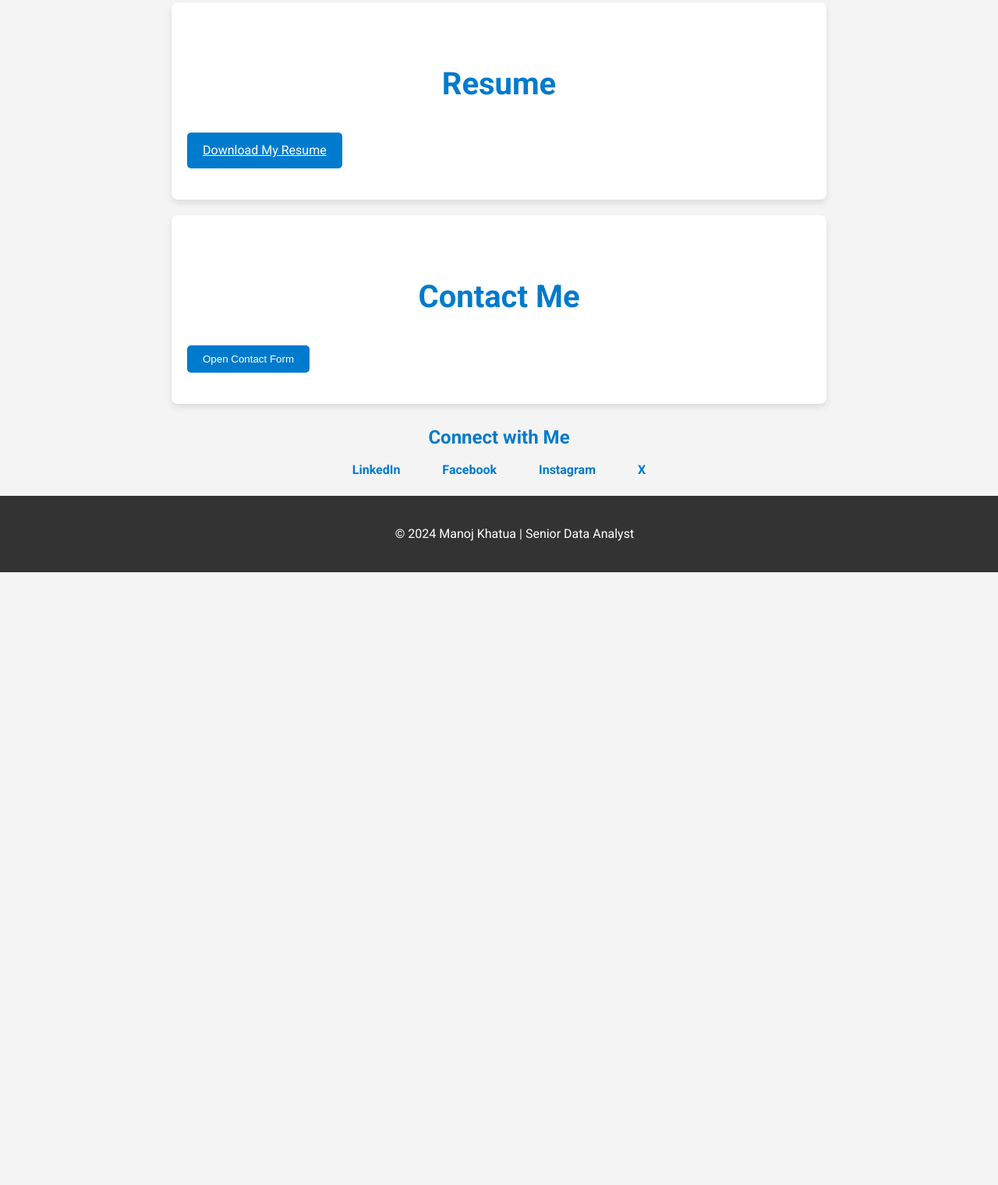
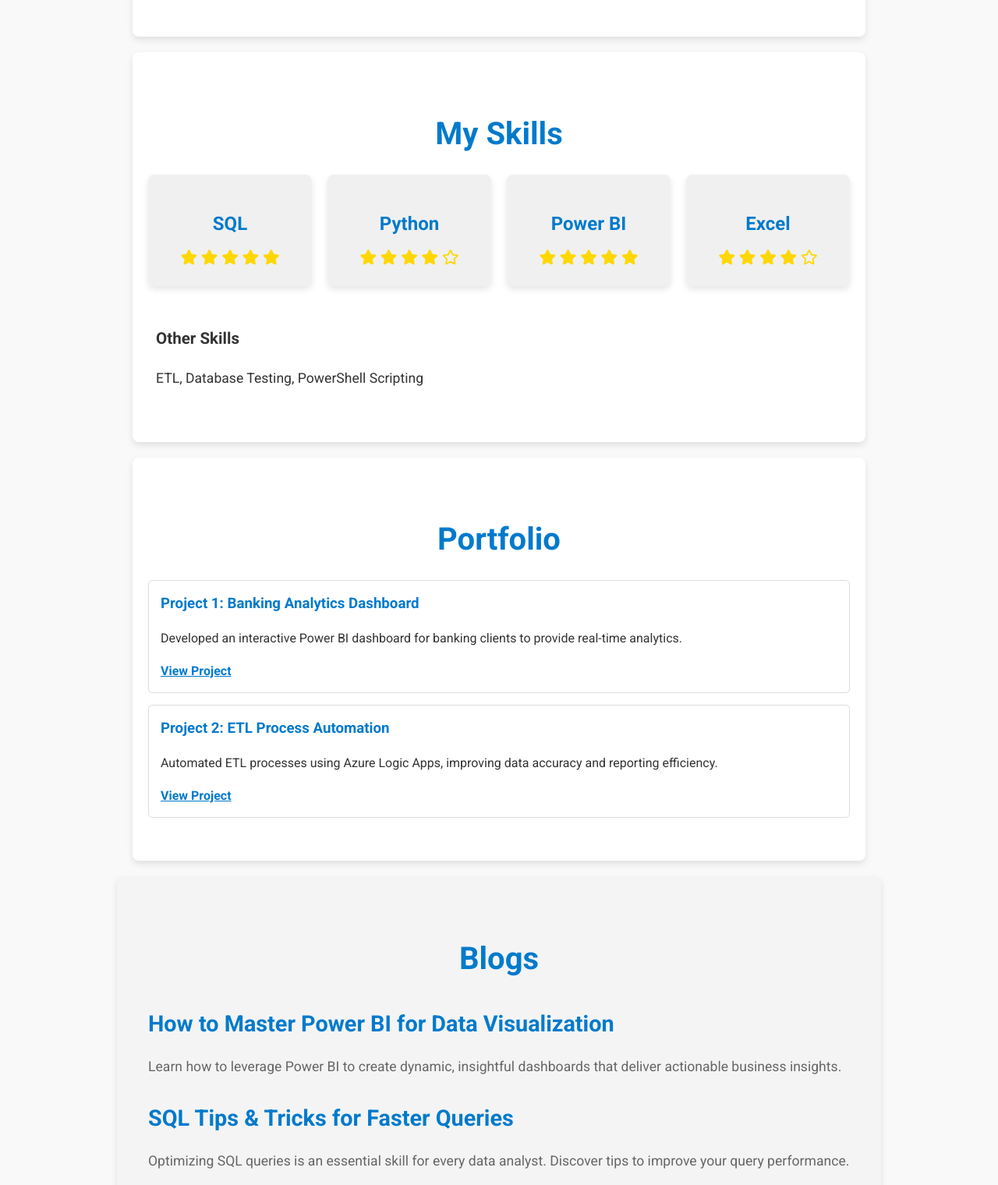
Before and after one commit to msk1097/msk1097.github.io, a plain HTML site: page index.html in a window 1280 px wide. Shown: the part 1280-2800 px from the top of the page at 78% size. Before the commit the page ends 2014 px from the top, so only its background shows below. Drawn offline with Linux system fonts and the light colour scheme.

Commit message:
Further Changes

```diff
--- a/index.html
+++ b/index.html
@@ -5,6 +5,7 @@
     <meta name="viewport" content="width=device-width, initial-scale=1.0">
     <link rel="stylesheet" href="styles.css">
     <link href="https://fonts.googleapis.com/css2?family=Roboto:wght@400;700&display=swap" rel="stylesheet">
+    <link rel="stylesheet" href="https://cdnjs.cloudflare.com/ajax/libs/font-awesome/5.15.3/css/all.min.css">
     <title>Manoj Khatua | Senior Data Analyst</title>
 </head>
 <body>
@@ -19,15 +20,71 @@
     <nav>
         <ul>
             <li><a href="#about">About Me</a></li>
+            <li><a href="#skills">Skills</a></li>
             <li><a href="#portfolio">Portfolio</a></li>
             <li><a href="#resume">Resume</a></li>
+            <li><a href="#blogs">Blogs</a></li>
             <li><a href="#contact" onclick="openContactForm()">Contact</a></li>
         </ul>
     </nav>
 
     <section id="about">
         <h2>About Me</h2>
-        <p>Dynamic and results-driven Senior Data Analyst with over 9 years of experience in transforming complex datasets into actionable business insights. Expert in Power BI, SQL, Python, and Azure technologies. Proven track record of optimizing ETL processes and creating insightful data visualizations.</p>
+        <div class="about-container">
+            <img src="Photograph.jpg" alt="Manoj Khatua" class="profile-pic">
+            <p>Hi, I'm Manoj Khatua, and I’m basically the Sherlock Holmes of data—minus the hat and British accent. With over 9 years of experience as a Senior Data Analyst, I solve business mysteries with SQL queries, Python scripts, and a lot of caffeine.</p>
+            <p>When I'm not knee-deep in data, I enjoy automating processes that reduce manual labor—because who doesn’t love making the robots do the boring stuff?</p>
+        </div>
+    </section>
+
+    <section id="skills">
+        <h2>My Skills</h2>
+        <div class="skills-container">
+            <div class="skill-card">
+                <h3>SQL</h3>
+                <div class="stars">
+                    <i class="fas fa-star"></i>
+                    <i class="fas fa-star"></i>
+                    <i class="fas fa-star"></i>
+                    <i class="fas fa-star"></i>
+                    <i class="fas fa-star"></i> <!-- 5 stars for SQL -->
+                </div>
+            </div>
+            <div class="skill-card">
+                <h3>Python</h3>
+                <div class="stars">
+                    <i class="fas fa-star"></i>
+                    <i class="fas fa-star"></i>
+                    <i class="fas fa-star"></i>
+                    <i class="fas fa-star"></i>
+                    <i class="far fa-star"></i> <!-- 4 stars for Python -->
+                </div>
+            </div>
+            <div class="skill-card">
+                <h3>Power BI</h3>
+                <div class="stars">
+                    <i class="fas fa-star"></i>
+                    <i class="fas fa-star"></i>
+                    <i class="fas fa-star"></i>
+                    <i class="fas fa-star"></i>
+                    <i class="fas fa-star"></i> <!-- 5 stars for Power BI -->
+                </div>
+            </div>
+            <div class="skill-card">
+                <h3>Excel</h3>
+                <div class="stars">
+                    <i class="fas fa-star"></i>
+                    <i class="fas fa-star"></i>
+                    <i class="fas fa-star"></i>
+                    <i class="fas fa-star"></i>
+                    <i class="far fa-star"></i> <!-- 4 stars for Excel -->
+                </div>
+            </div>
+            <div class="other-skills">
+                <h3>Other Skills</h3>
+                <p>ETL, Database Testing, PowerShell Scripting</p>
+            </div>
+        </div>
     </section>
 
     <section id="portfolio">
@@ -42,7 +99,18 @@
             <p>Automated ETL processes using Azure Logic Apps, improving data accuracy and reporting efficiency.</p>
             <a href="link_to_your_project_2" target="_blank" class="project-link">View Project</a>
         </div>
-        <!-- Add more projects as needed -->
+    </section>
+
+    <section id="blogs">
+        <h2>Blogs</h2>
+        <div class="blog-post">
+            <h3><a href="link_to_blog_post_1">How to Master Power BI for Data Visualization</a></h3>
+            <p>Learn how to leverage Power BI to create dynamic, insightful dashboards that deliver actionable business insights.</p>
+        </div>
+        <div class="blog-post">
+            <h3><a href="link_to_blog_post_2">SQL Tips & Tricks for Faster Queries</a></h3>
+            <p>Optimizing SQL queries is an essential skill for every data analyst. Discover tips to improve your query performance.</p>
+        </div>
     </section>
 
     <section id="resume">
@@ -69,10 +137,10 @@
 
     <div class="social-links">
         <h3>Connect with Me</h3>
-        <a href="https://www.linkedin.com/in/msk1097" target="_blank">LinkedIn</a>
-        <a href="https://www.facebook.com/msk1097" target="_blank">Facebook</a>
-        <a href="https://www.instagram.com/msk1097" target="_blank">Instagram</a>
-        <a href="https://x.com/msk1097" target="_blank">X</a>
+        <a href="https://www.linkedin.com/in/msk1097" target="_blank"><i class="fab fa-linkedin"></i> LinkedIn</a>
+        <a href="https://www.facebook.com/msk1097" target="_blank"><i class="fab fa-facebook"></i> Facebook</a>
+        <a href="https://www.instagram.com/msk1097" target="_blank"><i class="fab fa-instagram"></i> Instagram</a>
+        <a href="https://x.com/msk1097" target="_blank"><i class="fab fa-twitter"></i> X</a>
     </div>
 
     <footer>
--- a/styles.css
+++ b/styles.css
@@ -5,7 +5,7 @@ body {
     margin: 0;
     padding: 0;
     color: #333;
-    background-color: #f4f4f4;
+    background-color: #f9f9f9;
 }
 
 /* Header */
@@ -15,23 +15,65 @@ header {
     padding: 80px 20px;
     text-align: center;
     box-shadow: 0 4px 8px rgba(0, 0, 0, 0.2);
+    position: relative;
+}
+
+.hero {
+    position: relative;
+    z-index: 1;
+}
+
+header::after {
+    content: '';
+    background: url('Photograph.jpg') center/cover no-repeat;
+    position: absolute;
+    top: 0;
+    left: 0;
+    width: 100%;
+    height: 100%;
+    opacity: 0.1;
 }
 
 .hero h1 {
-    font-size: 2.8em;
+    font-size: 3em;
     margin: 0;
     letter-spacing: 1px;
+    animation: slideDown 1s ease-in-out;
 }
 
 .hero p {
     font-size: 1.2em;
     margin: 20px 0;
+    animation: fadeIn 2s ease-in-out;
+}
+
+@keyframes slideDown {
+    from {
+        opacity: 0;
+        transform: translateY(-50px);
+    }
+    to {
+        opacity: 1;
+        transform: translateY(0);
+    }
+}
+
+@keyframes fadeIn {
+    from {
+        opacity: 0;
+    }
+    to {
+        opacity: 1;
+    }
 }
 
 /* Navigation */
 nav {
     background: #fff;
     box-shadow: 0 2px 5px rgba(0, 0, 0, 0.1);
+    position: sticky;
+    top: 0;
+    z-index: 10;
 }
 
 nav ul {
@@ -50,7 +92,7 @@ nav ul li a {
     text-decoration: none;
     font-weight: bold;
     padding: 5px 10px;
-    transition: background 0.3s;
+    transition: background 0.3s, color 0.3s;
 }
 
 nav ul li a:hover {
@@ -62,7 +104,7 @@ nav ul li a:hover {
 /* Section Styles */
 section {
     padding: 40px 20px;
-    max-width: 800px;
+    max-width: 900px;
     margin: auto;
     background: #fff;
     border-radius: 8px;
@@ -75,15 +117,89 @@ section h2 {
     margin-bottom: 20px;
     text-align: center;
     color: #007acc;
+    animation: fadeIn 1.5s ease-in-out;
 }
 
-/* Project Styles */
+/* Enhanced Skills Section */
+#skills .skills-container {
+    display: grid;
+    grid-template-columns: repeat(auto-fill, minmax(200px, 1fr));
+    gap: 20px;
+}
+
+.skill-card {
+    background-color: #f0f0f0;
+    padding: 20px;
+    border-radius: 8px;
+    box-shadow: 0 4px 8px rgba(0, 0, 0, 0.1);
+    text-align: center;
+    transition: transform 0.3s, box-shadow 0.3s;
+}
+
+.skill-card:hover {
+    transform: translateY(-5px);
+    box-shadow: 0 8px 16px rgba(0, 0, 0, 0.2);
+}
+
+.skill-card h3 {
+    font-size: 1.5em;
+    margin-bottom: 10px;
+    color: #007acc;
+}
+
+.stars {
+    color: #ffd700;
+    font-size: 1.2em;
+}
+
+.other-skills {
+    grid-column: span 2;
+    text-align: left;
+    padding: 10px;
+    font-size: 1.1em;
+}
+
+/* Blog Section */
+#blogs {
+    background-color: #f4f4f4;
+    padding: 40px;
+    border-radius: 8px;
+    box-shadow: 0 4px 8px rgba(0, 0, 0, 0.1);
+}
+
+.blog-post {
+    margin-bottom: 20px;
+}
+
+.blog-post h3 {
+    font-size: 1.8em;
+    margin-bottom: 10px;
+    color: #007acc;
+    transition: color 0.3s;
+}
+
+.blog-post h3 a {
+    text-decoration: none;
+    color: #007acc;
+}
+
+.blog-post h3 a:hover {
+    color: #005f99;
+}
+
+.blog-post p {
+    font-size: 1.1em;
+    color: #666;
+}
+
+/* Project Section */
 .project {
     margin-bottom: 15px;
     padding: 15px;
     border: 1px solid #ddd;
     border-radius: 5px;
     transition: transform 0.3s, box-shadow 0.3s;
+    animation: fadeIn 1.2s ease-in-out;
 }
 
 .project:hover {
@@ -93,12 +209,17 @@ section h2 {
 
 .project h3 {
     margin: 0;
+    color: #007acc;
 }
 
 .project-link {
     color: #007acc;
     text-decoration: underline;
     font-weight: bold;
+}
+
+.project-link:hover {
+    color: #005f99;
 }
 
 /* Buttons */
@@ -115,12 +236,12 @@ section h2 {
 }
 
 .btn:hover {
-    background: #005f99; /* Darker shade */
+    background: #005f99;
 }
 
 /* Popup Form */
 .contact-popup {
-    display: none; /* Hide by default */
+    display: none;
     position: fixed;
     left: 50%;
     top: 50%;
@@ -131,7 +252,7 @@ section h2 {
     z-index: 1000;
     box-shadow: 0 0 15px rgba(0, 0, 0, 0.3);
     border-radius: 8px;
-    width: 400px; /* Set a fixed width for the popup */
+    width: 400px;
 }
 
 .contact-popup form {
@@ -150,12 +271,6 @@ section h2 {
     margin-bottom: 15px;
     border: 1px solid #ccc;
     border-radius: 5px;
-    transition: border-color 0.3s;
-}
-
-.contact-popup input:focus,
-.contact-popup textarea:focus {
-    border-color: #007acc; /* Highlight border on focus */
 }
 
 .contact-popup button {
@@ -168,28 +283,28 @@ section h2 {
     transition: background 0.3s;
 }
 
-.contact-popup button[type="button"] {
-    background: #f44336; /* Red for close */
+.contact-popup button:hover {
+    background: #005f99;
 }
 
-.contact-popup button:hover {
-    background: #005f99; /* Darker shade */
+.contact-popup button[type="button"] {
+    background: #f44336;
 }
 
 .contact-popup button[type="button"]:hover {
-    background: #d32f2f; /* Darker red */
+    background: #d32f2f;
 }
 
 /* Social Links */
 .social-links {
-    margin: 20px 0;
+    margin: 40px 0;
     text-align: center;
 }
 
 .social-links h3 {
-    margin-bottom: 10px;
+    margin-bottom: 20px;
     color: #007acc;
-    font-size: 1.5em;
+    font-size: 1.8em;
 }
 
 .social-links a {
@@ -197,14 +312,19 @@ section h2 {
     text-decoration: none;
     margin: 0 15px;
     font-weight: bold;
-    padding: 5px 10px;
+    font-size: 1.2em;
     transition: color 0.3s, background 0.3s;
 }
 
+.social-links a i {
+    margin-right: 8px;
+}
+
 .social-links a:hover {
-    color: white; /* Change text color on hover */
-    background: #007acc; /* Background color on hover */
+    color: white;
+    background: #007acc;
     border-radius: 5px;
+    padding: 5px 10px;
 }
 
 /* Footer */
```
Also changed, not shown: Photograph.jpg (added).
